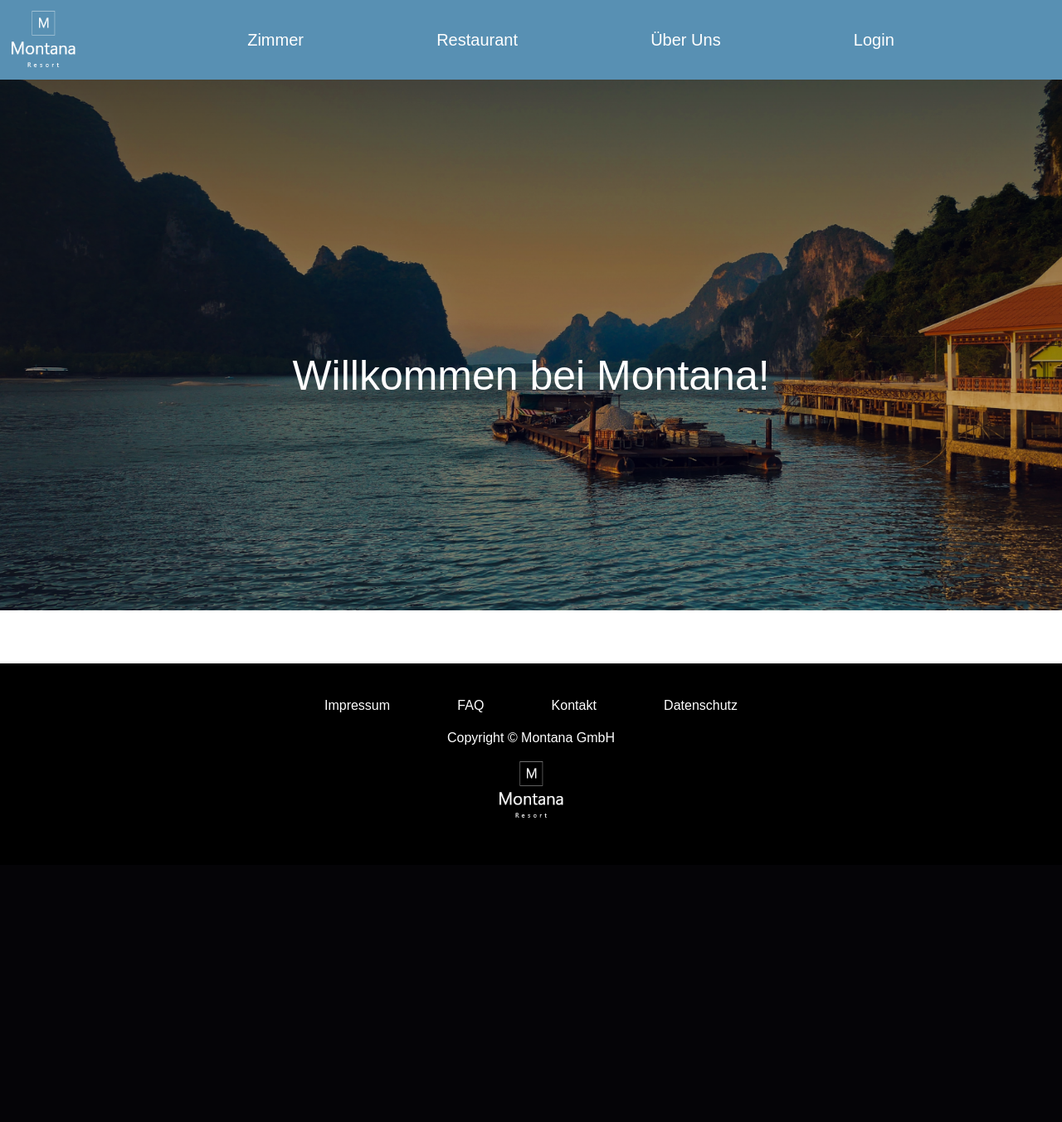
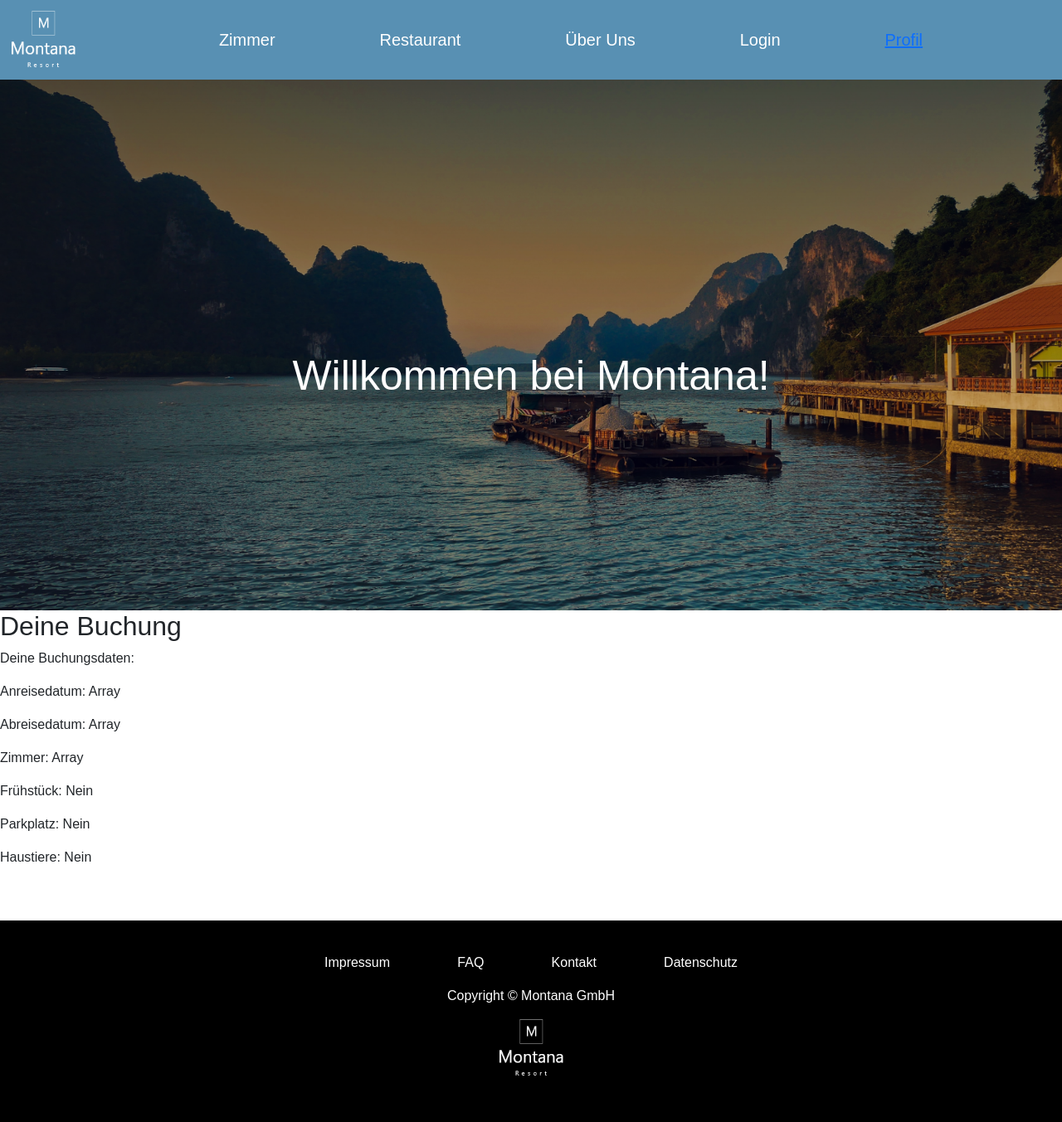
Before and after one commit to altink7/montanahotel_php, a PHP site: page /profil.php in a window 1280 px wide. Shown: the whole page at 83% size. Before the commit the page ends 986 px from the top, so only its background shows below. Run offline with PHP 8.4, Linux system fonts and the light colour scheme; the visitor is signed in with stand-in values (Sample User, id 1).

Commit message:
reservierung impl.

```diff
--- a/components/nav.php
+++ b/components/nav.php
@@ -1,3 +1,4 @@
+<?php session_start(); ?>
 <nav class="navbar navbar-expand-lg bg-light">
             <div class="container-fluid">
                 <a class="navbar-brand" href="index.php"> <img src="img/logo.png" width="80" height="70"></a>
@@ -11,6 +12,11 @@
                 <a class="nav-link <?php echo($page =='restaurant'?'active':'') ?>" href="restaurant.php">Restaurant</a>
                 <a class="nav-link <?php echo($page =='about'?'active':'') ?>" href="about.php">Über Uns</a>
                 <a class="nav-link <?php echo($page =='login'?'active':'') ?>" href="login.php">Login</a>
+
+                <?php if(isset($_SESSION['loggedin']) && $_SESSION['loggedin'] == true){
+                    echo '<a class="nav-link'.($page =="profil"?"active":"").'" href="profil.php">Profil</a>';
+                }?>
+
                 </div>
             </div>
         </nav>
--- a/login.php
+++ b/login.php
@@ -7,8 +7,6 @@ include 'components/banner.php';
 session_start();
                 print_r($_GET);  //Hilfe bei der Implementierung -wird gelöscht
                 print_r($_POST); //Hilfe bei der Implementierung -wird gelöscht
-                print_r($_SESSION); //Hilfe bei der Implementierung -wird gelöscht
-
 
                 $fehler1 = $fehler2= "";
                 if(!(empty($_GET["username"])&&empty($_GET["password"]))){
--- a/profil.php
+++ b/profil.php
@@ -3,8 +3,60 @@ $page = basename($_SERVER['PHP_SELF'], '.php');
 include 'components/head.php';
 include 'components/nav.php';
 include 'components/banner.php';
+
+
+
+$fromdate = array();
+$todate = array();
+$zimmer = array();
+$breakfast = array();
+$parking = array();
+$pets = array();
+
+
+if(isset($_POST['from-date'])){
+    $fromdate = $_POST['from-date'];
+}
+if(isset($_POST['to-date'])){
+    $todate = $_POST['to-date'];
+}
+if(isset($_POST['room-select'])){
+    $zimmer = $_POST['room-select'];
+}
+
+if(isset($_POST['breakfast'])){
+    $breakfast = "Ja";
+}
+    else{
+        $breakfast = "Nein";
+    }
+if(isset($_POST['parking'])){
+    $parking = "Ja";
+}
+    else{
+        $parking = "Nein";
+    }
+if(isset($_POST['pets'])){
+    $pets = "Ja";
+}
+    else{
+        $pets = "Nein";
+    }
+
+
 ?>
 
+<figcaption>
+    <h2>Deine Buchung</h2>
+
+    <p>Deine Buchungsdaten:</p>
+    <p>Anreisedatum: <?php echo $fromdate; ?></p>
+    <p>Abreisedatum: <?php echo $todate; ?></p>
+    <p>Zimmer: <?php echo $zimmer; ?></p>
+    <p>Frühstück: <?php echo $breakfast; ?></p>
+    <p>Parkplatz: <?php echo $parking; ?></p>
+    <p>Haustiere: <?php echo $pets; ?></p>
+</figcaption>
 
 <?php
     include 'components/footer.php';
```
Also changed, not shown: reservation.php (+20 -15 lines).
